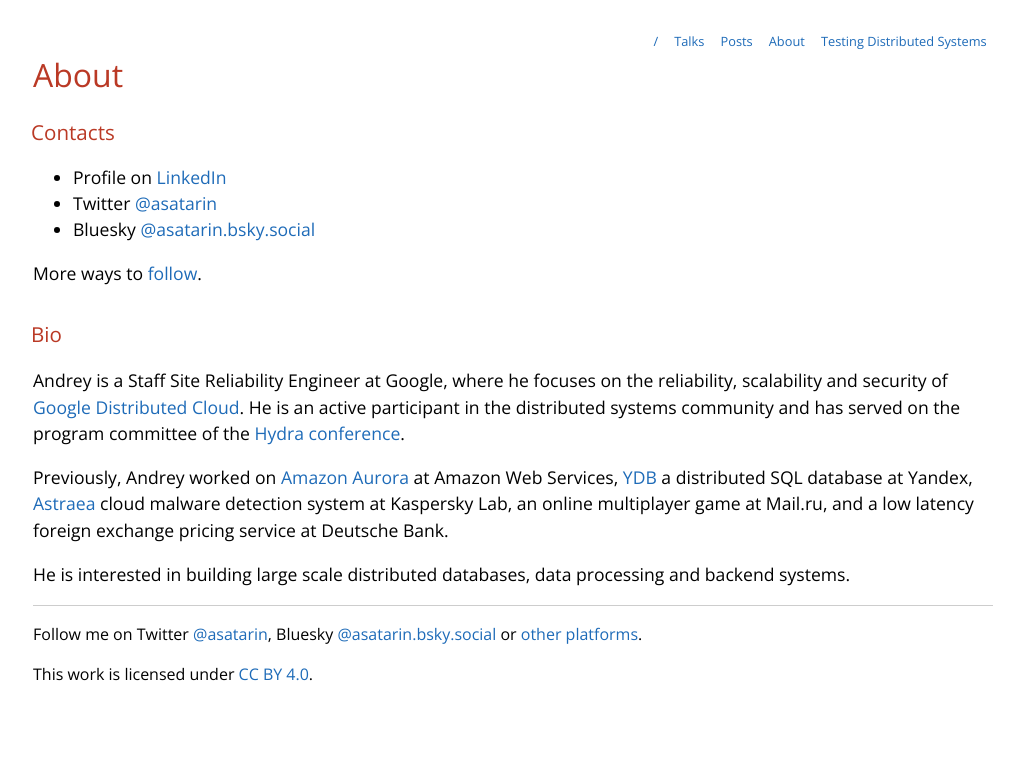
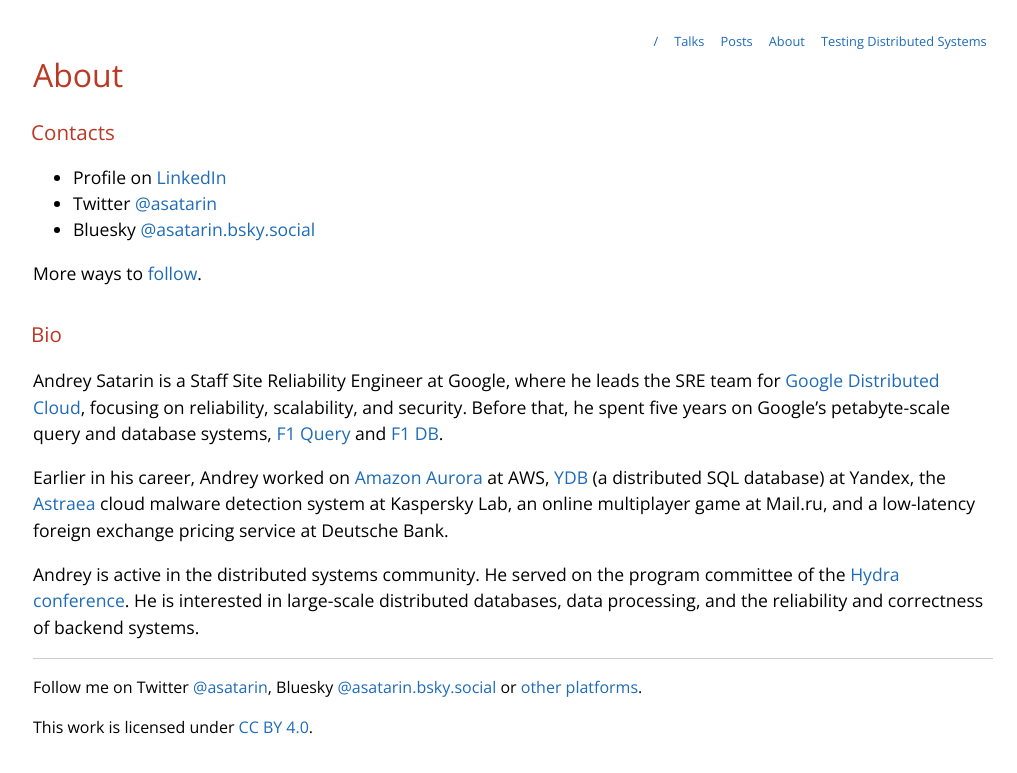
Before and after one commit to asatarin/asatarin.github.io, a Jekyll site: the page built from about.md, in a window 1280 px wide. Shown: the top 773 px of the page, without its empty margins (127-1144 px from the left). Built offline with Jekyll 4.4.1, drawn with Linux system fonts in a browser that asks for light colours; our own code applies the rules of GitHub Pages for plain Markdown files.

Commit message:
Update bio

```diff
--- a/about.md
+++ b/about.md
@@ -13,15 +13,18 @@
 
 ### Bio
 
-Andrey is a Staff Site Reliability Engineer at Google, where he focuses on the reliability, scalability and security
-of [Google Distributed Cloud](https://cloud.google.com/distributed-cloud?hl=en).
-He is an active participant in the distributed systems community and has served on the program
-committee of the [Hydra conference](https://hydraconf.com/).
+Andrey Satarin is a Staff Site Reliability Engineer at Google, where he leads the SRE team for
+[Google Distributed Cloud](https://cloud.google.com/distributed-cloud),
+focusing on reliability, scalability, and security. Before that, he spent five years on Google's petabyte-scale
+query and database systems, [F1 Query](https://research.google/pubs/f1-query-declarative-querying-at-scale/) and
+[F1 DB](https://research.google/pubs/f1-a-distributed-sql-database-that-scales/).
 
-Previously, Andrey worked on [Amazon Aurora](https://aws.amazon.com/rds/aurora/) at Amazon Web
-Services, [YDB](https://ydb.tech/) a distributed SQL database at
-Yandex, [Astraea](https://www.kaspersky.com/enterprise-security/wiki-section/products/big-data-the-astraea-technology)
-cloud malware detection system at Kaspersky Lab, an online multiplayer game at Mail.ru, and a low latency foreign
-exchange pricing service at Deutsche Bank.
+Earlier in his career, Andrey worked on [Amazon Aurora](https://aws.amazon.com/rds/aurora/) at AWS,
+[YDB](https://ydb.tech/) (a distributed SQL database) at Yandex,
+the [Astraea](https://www.kaspersky.com/enterprise-security/wiki-section/products/big-data-the-astraea-technology)
+cloud malware detection system at Kaspersky Lab, an online multiplayer game at Mail.ru, and a low-latency
+foreign exchange pricing service at Deutsche Bank.
 
-He is interested in building large scale distributed databases, data processing and backend systems.
+Andrey is active in the distributed systems community. He served on the program committee of the
+[Hydra conference](https://hydraconf.com/). He is interested in large-scale distributed databases, data processing,
+and the reliability and correctness of backend systems.
```
